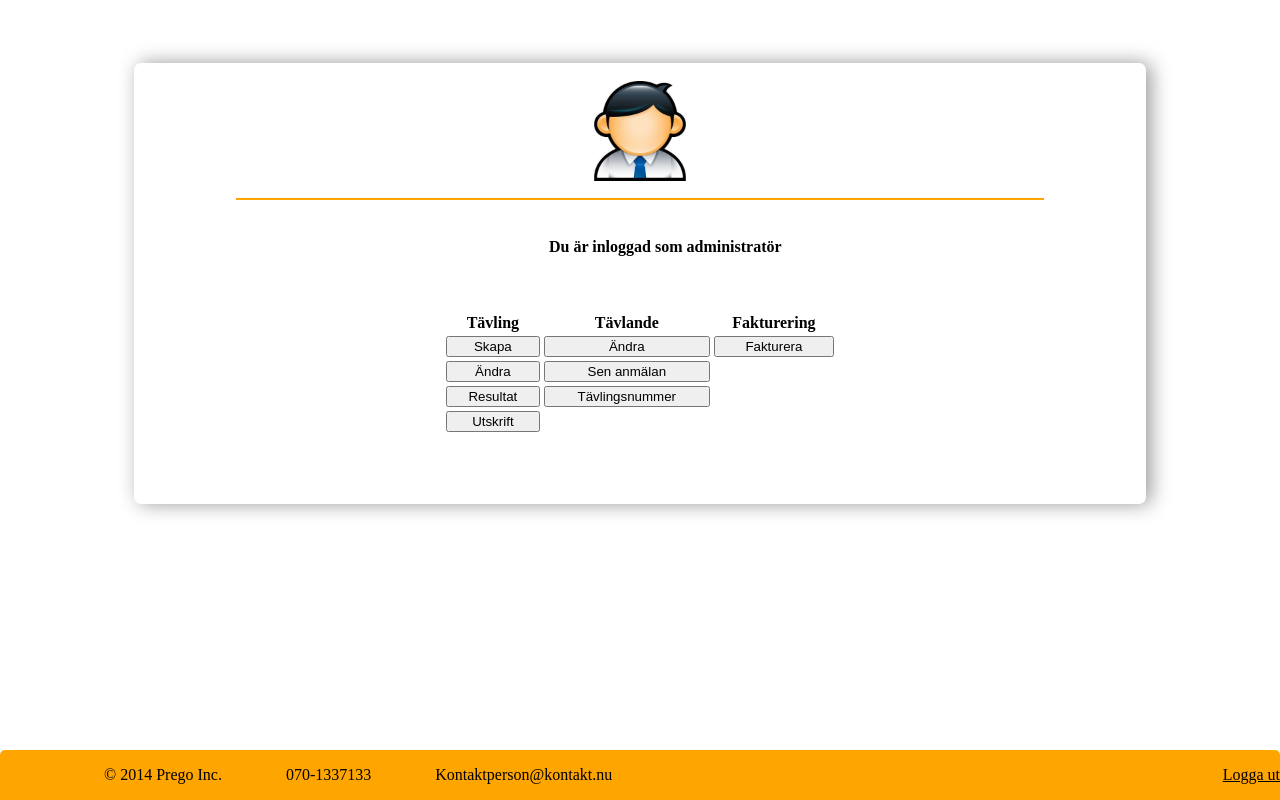
After one commit to TeamPrego/Code, a PHP site: page /admin.php in a window 1280 px wide. The commit adds this page. Run offline with PHP 8.4, Linux system fonts and the light colour scheme.

Commit message:
Fixat med adminsida m.m

```diff
--- /dev/null
+++ b/tjalve/admin.php
@@ -0,0 +1,39 @@
+<!--This is a so called not swole admin man-->
+<?php
+include "templates/adminheader.php";
+?>
+<h4>Du är inloggad som administratör</h4>
+
+<table class ="adminTable">
+	<thead>
+		<tr>
+			<th>Tävling</th>
+			<th>Tävlande</th>
+			<th>Fakturering</th>
+		</tr>
+
+		<tr>
+			<td><button class="button">Skapa</button></td>
+			<td><button class="button">Ändra</button></td>
+			<td><button class="button">Fakturera</button></td>
+		</tr>
+
+		<tr>
+			<td><button class="button">Ändra</button></td>
+			<td><button class="button">Sen anmälan</button></td>
+		</tr>
+
+		<tr>
+			<td><button class="button">Resultat</button></td>
+			<td><button class="button">Tävlingsnummer</button></td>
+		</tr>
+
+		<tr>
+			<td><button class="button">Utskrift</button></td>
+		</tr>
+	</thead>
+</table>
+
+<?php
+include "templates/adminfooter.php";
+?>
--- a/tjalve/css/stylesheet.css
+++ b/tjalve/css/admin.css
@@ -1,58 +1,76 @@
-#logga{
+/*Stylesheet for admin to make minor interface changes*/
+
+#adminlogo
+{
+	vertical-align: middle;
 	text-align:center;
 	padding: 5px;
-	vertical-align: middle;
 }
 
-#innerBody{
+.adminTable button {
+	width:100%;
+	height:100%;
+}
+
+#adminpicid {
+	height:10%;
+	width:10%;
+}
+#innerBody {
 	background-color: white;
+
 	margin-right: 10%;
 	margin-left: 10%;
 	margin-top: 5%;
 	margin-bottom: 10%;
+
 	padding-bottom: 1%;
 	padding-top: 1%;
+
 	/* outer shadows  (note the 10gba is red, green, blue, alpha) */
 	-webkit-box-shadow: 5px 0px 20px rgba(0, 0, 0, 0.4);
 	-moz-box-shadow: 20px 20px 20px rgba(23, 69, 88, .5);
+
 	/* rounded corners */
 	-webkit-border-radius: 12px;
 	-moz-border-radius: 7px;
 	border-radius: 7px;
 }
 
-/* The line */
-hr{
+hr {
 	width: 80%;
     height: 30px;
     border-style: solid;
     border-color: orange;
-    border-width: 3px 0 0 0;
+    border-width: 2px 0 0 0;
 }
 
-/* The list on the first page - presents all the competitions that have and will take place*/
-.firstTableList{
+body {
+
+}
+
+.adminTable {
 	text-align: center;
 	padding: 5px;
 	font-family: andalus;
 
-	width: 100%;
-	margin-right: auto;
-	margin-left: auto;
+	width: 40%;
+	margin: 5% auto;	/*margin:20% auto;
+						top and bottom margins are 20%
+						right and left margins are auto*/
 }
 
-h1{
+h4 {
 	text-align: center;
-	color: blue;
 	font-family: Andalus;
 }
 
-#buttons{
+#buttons {
 	text-align: center;
 	color:rgb(1,1,1) ;
 }
 
-#button{
+#button {
 	background-color:rgb(255,255,255);
 	margin-left: 0.5em;
 	margin-right: 0.5em;
@@ -76,21 +94,22 @@ h1{
 	margin-top:2em;
 }
 
-.footer{
+.footer {
 	width:100%;
 	position:fixed;
 	bottom:0;
 	left:0;
+    border-top-left-radius: 5px;
+    border-top-right-radius: 5px;
     background-color: orange;
 	font-family:Andalus;
 }
 
-/* In the footer */
-.left-links{
+.left-links {
 	float:left;
 }
 
-.right-links{
+.right-links {
 	float:right;
 }
 
--- /dev/null
+++ b/tjalve/templates/adminfooter.php
@@ -0,0 +1,22 @@
+<!--This is a so called admin footer man-->
+		</div>
+		<div class="footer">
+			<script>
+				function login()
+				{
+				alert("Logga in då!");
+				}
+			</script>
+
+			<ul class="left-links">
+		        <li>© 2014 Prego Inc.</li>
+		        <li>070-1337133</li>
+		        <li>Kontaktperson@kontakt.nu</li>
+			</ul>
+
+			<ul class="right-links">
+		        <li><a href="index.php">Logga ut</a></li>
+			</ul>
+		</div>
+	</body>
+</html>
--- /dev/null
+++ b/tjalve/templates/adminheader.php
@@ -0,0 +1,15 @@
+<!--This is a so called admin header man-->
+<!DOCTYPE HTML>
+<html>
+	<head>
+		<meta charset="UTF-8">
+		<title>
+			 Tjalve
+		</title>
+		<link rel="stylesheet" href="css/admin.css" />
+
+	</head>
+	<body>
+		<div id = "innerBody">
+			<div id = "adminlogo"><img id ="adminpicid" src="pic/adminpic.jpg" /></div>
+			<hr>
```
Also changed, not shown: other parts of tjalve/css/admin.css (+27 -45 lines), tjalve/pic/adminpic.jpg (added).
